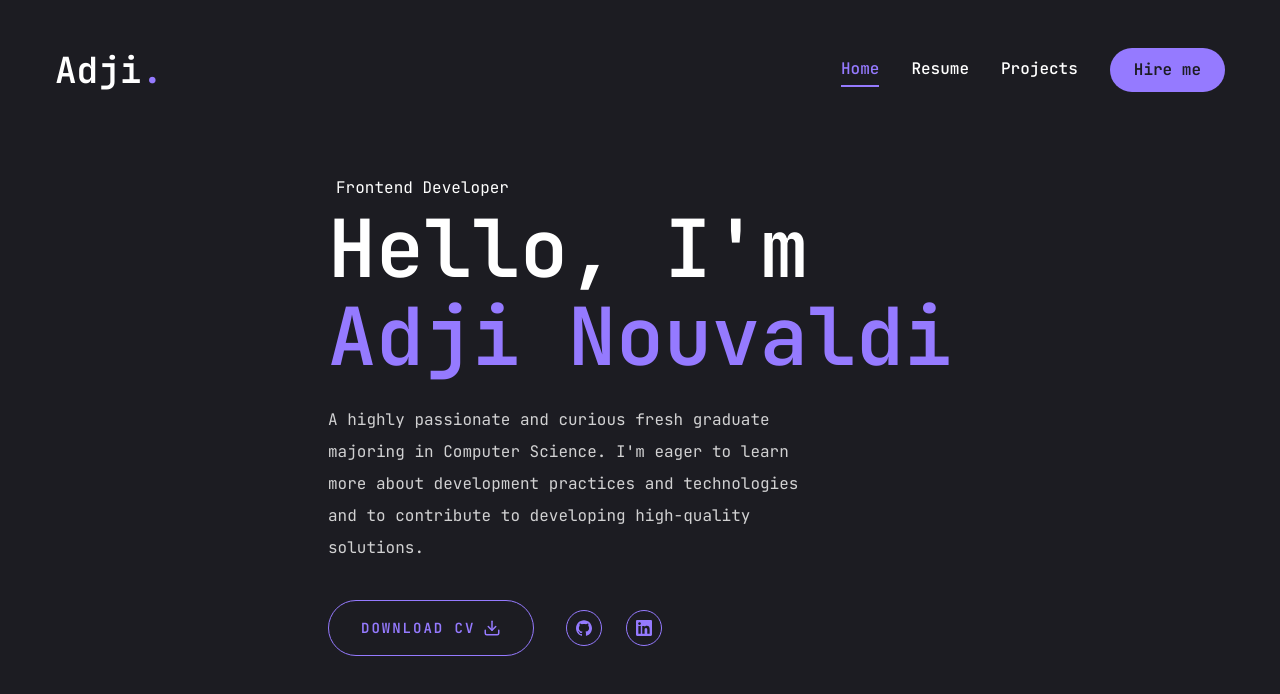
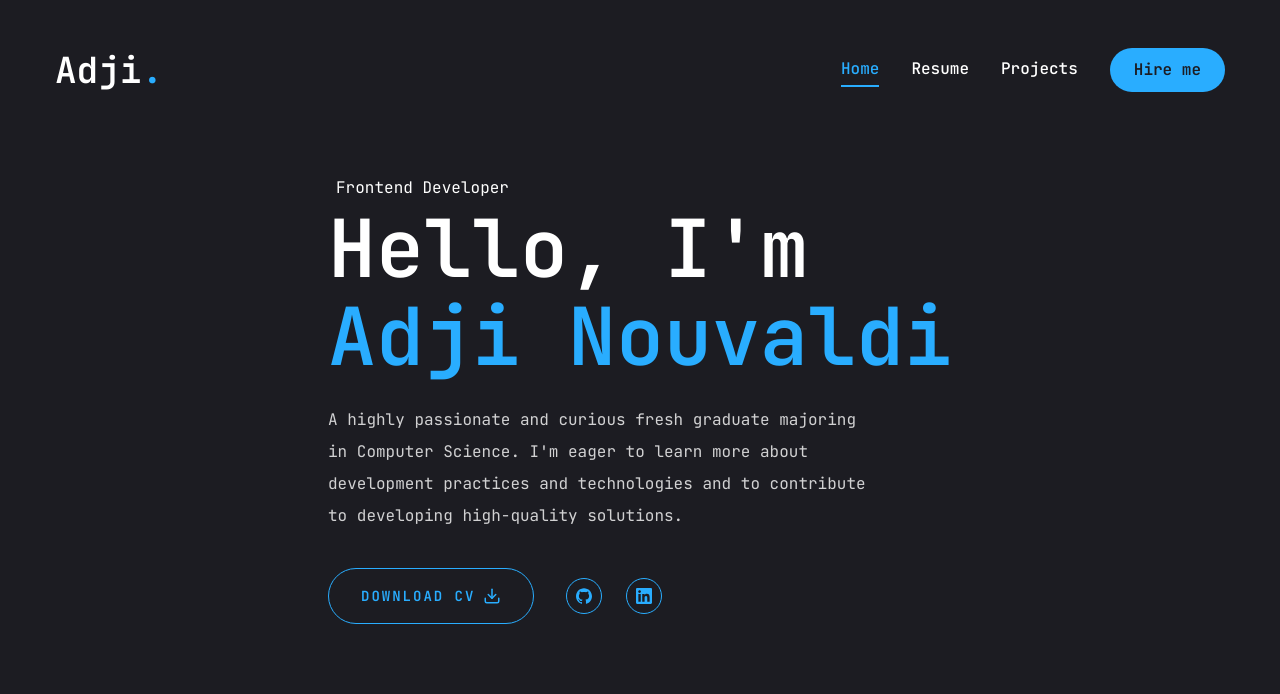
Before and after one commit to Nouvaldi/my-portfolio, a Next.js app: page / in a window 1280 px wide. Shown: the top 694 px of the page. Built offline with nearby package versions, Linux system fonts and the light colour scheme.

Commit message:
small fix and changed colors

```diff
--- a/app/page.jsx
+++ b/app/page.jsx
@@ -17,7 +17,7 @@ const Home = () => {
       className="h-full"
     >
       <div className="container mx-auto h-full">
-        <div className="flex flex-col xl:flex-row items-center justify-center xl:pt-8 xl:pb-24">
+        <div className="flex flex-col xl:flex-row items-center justify-center xl:pt-8">
           {/* text */}
           <div className="text-center xl:text-left">
             <FlipTitles />
@@ -25,7 +25,7 @@ const Home = () => {
               Hello, I&apos;m <br />{" "}
               <span className="text-accent">Adji Nouvaldi</span>
             </h1>
-            <p className="max-w-[500px] mb-9 text-white/80">
+            <p className="max-w-[550px] mb-9 text-white/80">
               A highly passionate and curious fresh graduate majoring in
               Computer Science. I&apos;m eager to learn more about development
               practices and technologies and to contribute to developing
--- a/tailwind.config.js
+++ b/tailwind.config.js
@@ -26,8 +26,8 @@ module.exports = {
       colors: {
         primary: "#1c1c22",
         accent: {
-          DEFAULT: "#957aff",
-          hover: "#856de3",
+          DEFAULT: "#29adff",
+          hover: "#259de8",
         },
       },
       keyframes: {
```
